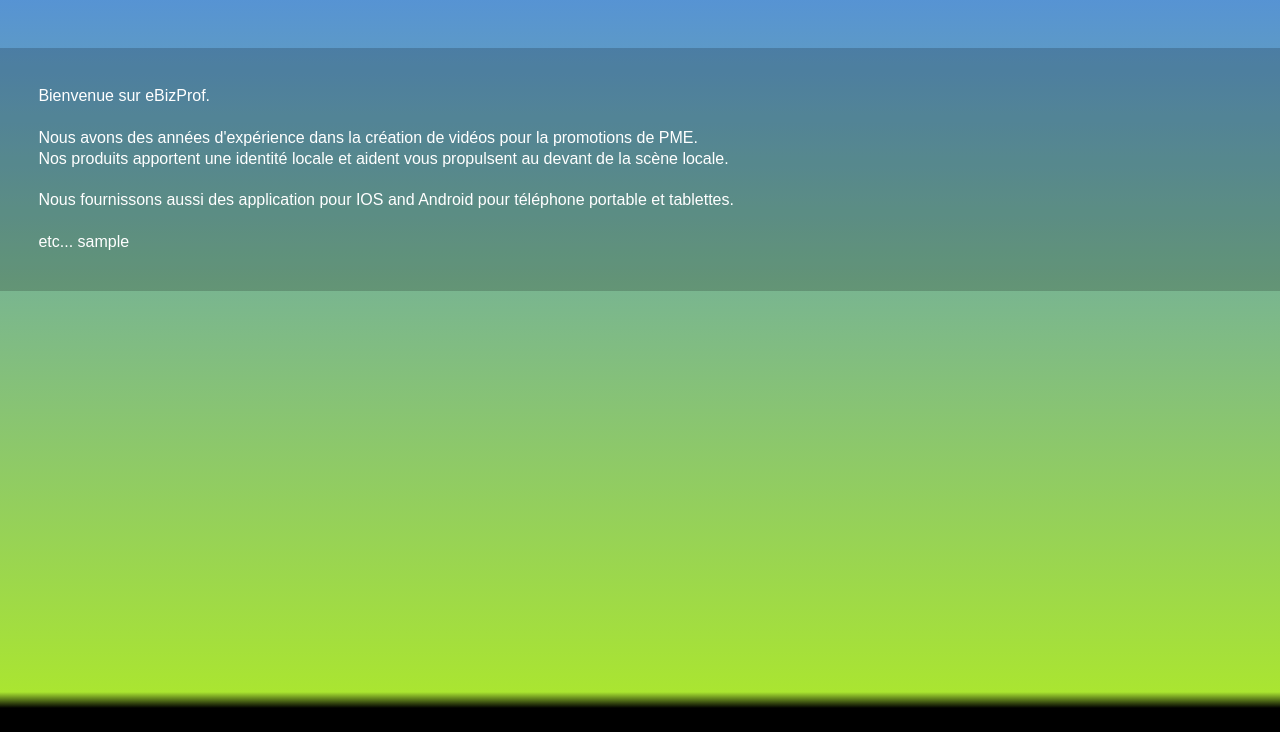
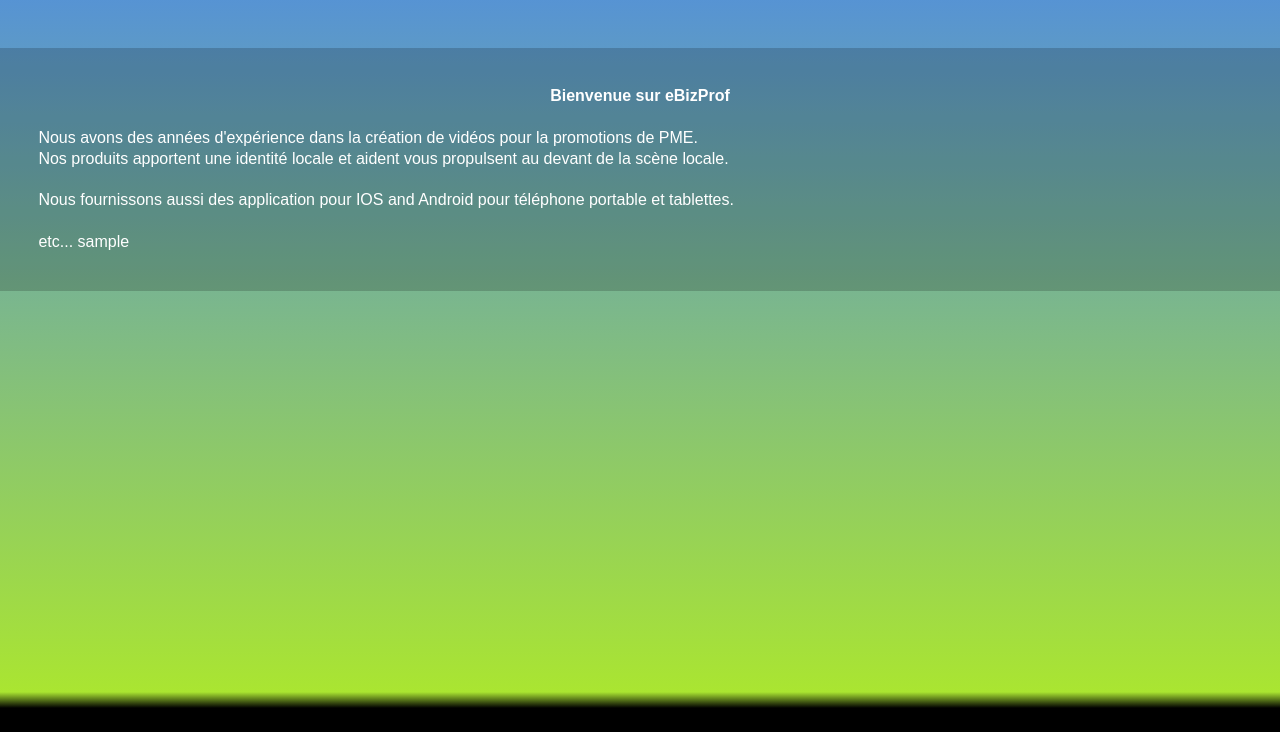
Before and after one commit to jarnailboparai/easycugy_eBizProf_915, a plain HTML site: page staticpage_4922.html in a window 1280 px wide. Shown: the part 68-800 px from the top of the page. Drawn offline with Linux system fonts and the light colour scheme; a web font is replaced by a local one.

Commit message:
easycugy_eBizProf_915

```diff
--- a/staticpage_4922.html
+++ b/staticpage_4922.html
@@ -88,7 +88,7 @@ img {
 
 
 
-  Bienvenue sur eBizProf.<br><br>Nous avons des années d'expérience dans la création de vidéos pour la promotions de PME.<br>Nos produits apportent une identité locale et aident vous propulsent au devant de la scène locale.<br><br>Nous fournissons aussi des application pour IOS and Android pour téléphone portable et tablettes.<br><br>etc... sample<br>
+  <div align="center"><b>Bienvenue sur eBizProf<br></b></div><br>Nous avons des années d'expérience dans la création de vidéos pour la promotions de PME.<br>Nos produits apportent une identité locale et aident vous propulsent au devant de la scène locale.<br><br>Nous fournissons aussi des application pour IOS and Android pour téléphone portable et tablettes.<br><br>etc... sample<br>
 
   </div>
 
```
